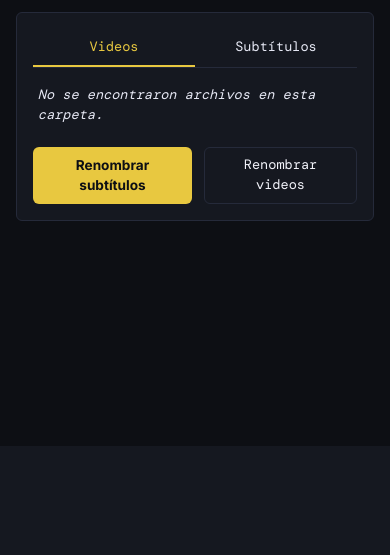
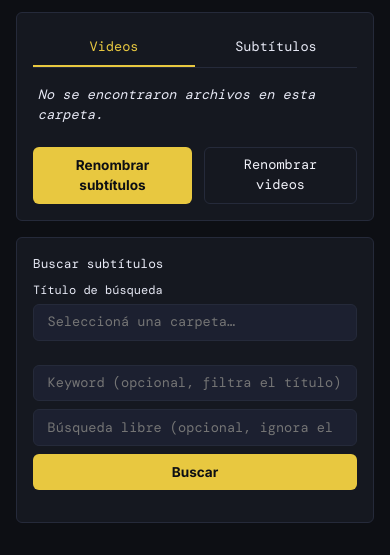
Before and after one commit to uGomill3r/subdivx-browser, a Django app: template series/templates/series/index.html in a window 390 px wide. Shown: the part 398-953 px from the top of the page. Before the commit the page ends 619 px from the top, so only its background shows below. Run offline with Django 5.2, Linux system fonts and the light colour scheme; the template is opened without the code that fills it, so the values that code supplies are empty; some libraries are stand-ins or nearby versions; some web fonts are replaced.

Commit message:
feat(series): conectar panel de búsqueda/descarga de subtítulos a la UI
- index.html: nuevo panel "series-subtitles-panel" con título sugerido editable, inputs de keyword/búsqueda libre, botón Buscar y lista de resultados. Agregados data-api-suggest-title, data-api-subtitle-search y data-api-subtitle-download en #series-app.
- main.js: fetchSuggestedTitle(), performSearch(), renderSearchResults()
  y downloadSubtitle(); se disparan al seleccionar carpeta (árbol y carga inicial) y al usar el panel. La descarga exitosa refresca el listado de archivos con fetchAndDisplayFiles() ya existente.
- Subdivx_browser_context.MD: pendiente de UI de subtítulos marcado como completado, documentado el nuevo panel y sus supuestos de integración.

```diff
--- a/series/static/series/main.js
+++ b/series/static/series/main.js
@@ -5,6 +5,9 @@
   const API_FOLDERS = app.dataset.apiFolders;
   const API_FILES = app.dataset.apiFiles;
   const API_RENAME = app.dataset.apiRename;
+  const API_SUGGEST_TITLE = app.dataset.apiSuggestTitle;
+  const API_SUBTITLE_SEARCH = app.dataset.apiSubtitleSearch;
+  const API_SUBTITLE_DOWNLOAD = app.dataset.apiSubtitleDownload;
   const INITIAL_PATH = app.dataset.initialPath;
 
   const treeEl = document.getElementById("series-tree");
@@ -16,6 +19,13 @@
   const refreshBtn = document.getElementById("series-refresh");
   const renameSubsBtn = document.getElementById("series-rename-subs");
   const renameVideosBtn = document.getElementById("series-rename-videos");
+
+  const suggestedTitleInput = document.getElementById("series-suggested-title");
+  const keywordInput = document.getElementById("series-keyword");
+  const freeQueryInput = document.getElementById("series-free-query");
+  const searchBtn = document.getElementById("series-search-btn");
+  const searchStatusDiv = document.getElementById("series-search-status");
+  const searchResultsDiv = document.getElementById("series-search-results");
 
   function csrfToken() {
     const input = app.querySelector('input[name="csrfmiddlewaretoken"]');
@@ -35,6 +45,16 @@
 
   function clearStatus() {
     statusDiv.classList.add("hidden");
+  }
+
+  function showSearchStatus(message, isError) {
+    searchStatusDiv.textContent = message;
+    searchStatusDiv.classList.remove("hidden", "ok", "error");
+    searchStatusDiv.classList.add(isError ? "error" : "ok");
+  }
+
+  function clearSearchStatus() {
+    searchStatusDiv.classList.add("hidden");
   }
 
   // ── Listado de videos/subtítulos con drag & drop ──────────────────────────
@@ -119,6 +139,147 @@
     }
   }
 
+  // ── Búsqueda y descarga de subtítulos ─────────────────────────────────────
+
+  async function fetchSuggestedTitle(path) {
+    suggestedTitleInput.value = "Cargando…";
+    searchResultsDiv.innerHTML = "";
+    clearSearchStatus();
+    try {
+      const resp = await fetch(`${API_SUGGEST_TITLE}?path=${encodeURIComponent(path)}`);
+      if (!resp.ok) throw new Error("Respuesta no exitosa del servidor.");
+      const data = await resp.json();
+      suggestedTitleInput.value = data.title || "";
+    } catch (err) {
+      console.error("Error al sugerir título:", err);
+      suggestedTitleInput.value = "";
+      showSearchStatus("No se pudo sugerir un título. Escribilo manualmente.", true);
+    }
+  }
+
+  function renderSearchResults(results, path) {
+    searchResultsDiv.innerHTML = "";
+
+    if (!results || results.length === 0) {
+      const empty = document.createElement("p");
+      empty.className = "series-muted";
+      empty.textContent = "Sin resultados.";
+      searchResultsDiv.appendChild(empty);
+      return;
+    }
+
+    results.forEach((item) => {
+      const subtitleId = item.id !== undefined ? item.id : item.subtitle_id;
+
+      const card = document.createElement("div");
+      card.className = "series-sub-result";
+
+      const header = document.createElement("div");
+      header.className = "series-sub-result-header";
+
+      const title = document.createElement("span");
+      title.className = "series-sub-title";
+      title.textContent = item.title || "(sin título)";
+
+      const downloads = document.createElement("span");
+      downloads.className = "series-sub-downloads";
+      downloads.innerHTML = `<i class="bi bi-download"></i> ${item.downloads != null ? item.downloads : "?"}`;
+
+      header.appendChild(title);
+      header.appendChild(downloads);
+
+      const uploader = document.createElement("div");
+      uploader.className = "series-sub-uploader";
+      uploader.textContent = `por ${item.uploader_name || "desconocido"}`;
+
+      const desc = document.createElement("div");
+      desc.className = "series-sub-desc";
+      desc.textContent = item.description || "";
+
+      const downloadBtn = document.createElement("button");
+      downloadBtn.type = "button";
+      downloadBtn.className = "btn-accent series-sub-download-btn";
+      downloadBtn.textContent = "Descargar";
+      downloadBtn.addEventListener("click", () => downloadSubtitle(subtitleId, path, downloadBtn));
+
+      card.appendChild(header);
+      card.appendChild(uploader);
+      if (item.description) card.appendChild(desc);
+      card.appendChild(downloadBtn);
+
+      searchResultsDiv.appendChild(card);
+    });
+  }
+
+  async function performSearch() {
+    const path = selectedPathInput.value;
+    if (!path) {
+      showSearchStatus("Seleccioná una carpeta primero.", true);
+      return;
+    }
+
+    const title = suggestedTitleInput.value.trim();
+    const keyword = keywordInput.value.trim();
+    const freeQuery = freeQueryInput.value.trim();
+
+    if (!title && !freeQuery) {
+      showSearchStatus("Ingresá un título o una búsqueda libre.", true);
+      return;
+    }
+
+    clearSearchStatus();
+    searchResultsDiv.innerHTML = '<p class="series-muted">Buscando…</p>';
+    searchBtn.disabled = true;
+
+    const params = new URLSearchParams({ title, keyword, free_query: freeQuery });
+
+    try {
+      const resp = await fetch(`${API_SUBTITLE_SEARCH}?${params.toString()}`);
+      if (!resp.ok) throw new Error("Respuesta no exitosa del servidor.");
+      const data = await resp.json();
+      renderSearchResults(data.results || data, path);
+    } catch (err) {
+      console.error("Error en la búsqueda de subtítulos:", err);
+      searchResultsDiv.innerHTML = "";
+      showSearchStatus("Error al buscar subtítulos. Revisá la consola del navegador.", true);
+    } finally {
+      searchBtn.disabled = false;
+    }
+  }
+
+  async function downloadSubtitle(subtitleId, path, btn) {
+    if (!subtitleId) {
+      showSearchStatus("No se pudo identificar el subtítulo elegido.", true);
+      return;
+    }
+
+    btn.disabled = true;
+    btn.textContent = "Descargando…";
+    clearSearchStatus();
+
+    try {
+      const resp = await fetch(API_SUBTITLE_DOWNLOAD, {
+        method: "POST",
+        headers: {
+          "Content-Type": "application/json",
+          "X-CSRFToken": csrfToken(),
+        },
+        body: JSON.stringify({ subtitle_id: subtitleId, path }),
+      });
+      const result = await resp.json();
+      showSearchStatus(result.message || (resp.ok ? "Subtítulos descargados y extraídos." : "Error al descargar."), !resp.ok);
+      if (resp.ok) fetchAndDisplayFiles(path);
+    } catch (err) {
+      console.error("Error al descargar subtítulo:", err);
+      showSearchStatus("Ocurrió un error inesperado. Revisá la consola del navegador.", true);
+    } finally {
+      btn.disabled = false;
+      btn.textContent = "Descargar";
+    }
+  }
+
+  searchBtn.addEventListener("click", performSearch);
+
   // ── Árbol de carpetas ──────────────────────────────────────────────────────
 
   function createFolderNode(name, parentPath) {
@@ -151,6 +312,7 @@
       row.classList.add("selected");
       selectedPathInput.value = fullPath;
       fetchAndDisplayFiles(fullPath);
+      fetchSuggestedTitle(fullPath);
     });
 
     toggle.addEventListener("click", async () => {
@@ -200,6 +362,7 @@
         subfolders.forEach((sub) => treeEl.appendChild(createFolderNode(sub, INITIAL_PATH)));
       }
       fetchAndDisplayFiles(INITIAL_PATH);
+      fetchSuggestedTitle(INITIAL_PATH);
     } catch (err) {
       console.error("Error al cargar el árbol inicial:", err);
       treeEl.innerHTML = '<li class="series-error">Error al cargar SERIES_ROOT. Revisá la configuración del servidor.</li>';
--- a/series/templates/series/index.html
+++ b/series/templates/series/index.html
@@ -52,11 +52,34 @@
 
 </div>
 
+<!-- Panel de búsqueda/descarga de subtítulos para la carpeta seleccionada -->
+<div class="series-panel series-subtitles-panel">
+  <div class="series-panel-header">
+    <span>Buscar subtítulos</span>
+  </div>
+
+  <label class="series-field-label" for="series-suggested-title">Título de búsqueda</label>
+  <input type="text" id="series-suggested-title" class="input-dark series-path-input" placeholder="Seleccioná una carpeta…">
+
+  <div class="series-search-row">
+    <input type="text" id="series-keyword" class="input-dark" placeholder="Keyword (opcional, filtra el título)">
+    <input type="text" id="series-free-query" class="input-dark" placeholder="Búsqueda libre (opcional, ignora el título)">
+    <button type="button" id="series-search-btn" class="btn-accent">Buscar</button>
+  </div>
+
+  <div id="series-search-status" class="series-status hidden"></div>
+
+  <div id="series-search-results" class="series-search-results"></div>
+</div>
+
 <!-- Contenedor de config: URLs de la API + path inicial, leídos por main.js -->
 <div id="series-app"
      data-api-folders="{% url 'series:list_folders' %}"
      data-api-files="{% url 'series:list_files' %}"
      data-api-rename="{% url 'series:rename_files' %}"
+     data-api-suggest-title="{% url 'series:suggest_title' %}"
+     data-api-subtitle-search="{% url 'series:subtitle_search' %}"
+     data-api-subtitle-download="{% url 'series:subtitle_download' %}"
      data-initial-path="{{ series_root }}"
      style="display:none;">
   {% csrf_token %}
@@ -155,6 +178,51 @@
   .series-status.ok { border: 1px solid var(--success); color: var(--success); }
   .series-status.error { border: 1px solid var(--danger); color: var(--danger); }
   .series-status.hidden { display: none; }
+
+  .series-subtitles-panel { margin-top: 1rem; }
+  .series-field-label {
+    display: block;
+    font-size: 0.75rem;
+    color: var(--text-muted);
+    margin-bottom: 0.3rem;
+  }
+  .series-search-row {
+    display: grid;
+    grid-template-columns: 1fr 1fr auto;
+    gap: 0.5rem;
+    margin-top: 0.75rem;
+  }
+  @media (max-width: 720px) {
+    .series-search-row { grid-template-columns: 1fr; }
+  }
+  .series-search-results {
+    margin-top: 1rem;
+    max-height: 420px;
+    overflow-y: auto;
+  }
+  .series-sub-result {
+    background: var(--surface-2);
+    border: 1px solid var(--border);
+    border-radius: var(--radius);
+    padding: 0.7rem 0.9rem;
+    margin-bottom: 0.6rem;
+  }
+  .series-sub-result-header {
+    display: flex;
+    align-items: baseline;
+    justify-content: space-between;
+    gap: 0.5rem;
+  }
+  .series-sub-title { font-weight: 600; color: var(--text); font-size: 0.9rem; }
+  .series-sub-downloads { color: var(--text-muted); font-size: 0.78rem; white-space: nowrap; }
+  .series-sub-uploader { color: var(--text-muted); font-size: 0.78rem; margin-top: 0.15rem; }
+  .series-sub-desc {
+    font-size: 0.8rem;
+    color: var(--text-muted);
+    margin-top: 0.4rem;
+    white-space: pre-wrap;
+  }
+  .series-sub-download-btn { margin-top: 0.6rem; }
 </style>
 
 <!-- SortableJS: reordenar videos/subtítulos con drag & drop -->
```
Also changed, not shown: Subdivx_browser_context.MD (+5 -6 lines).
